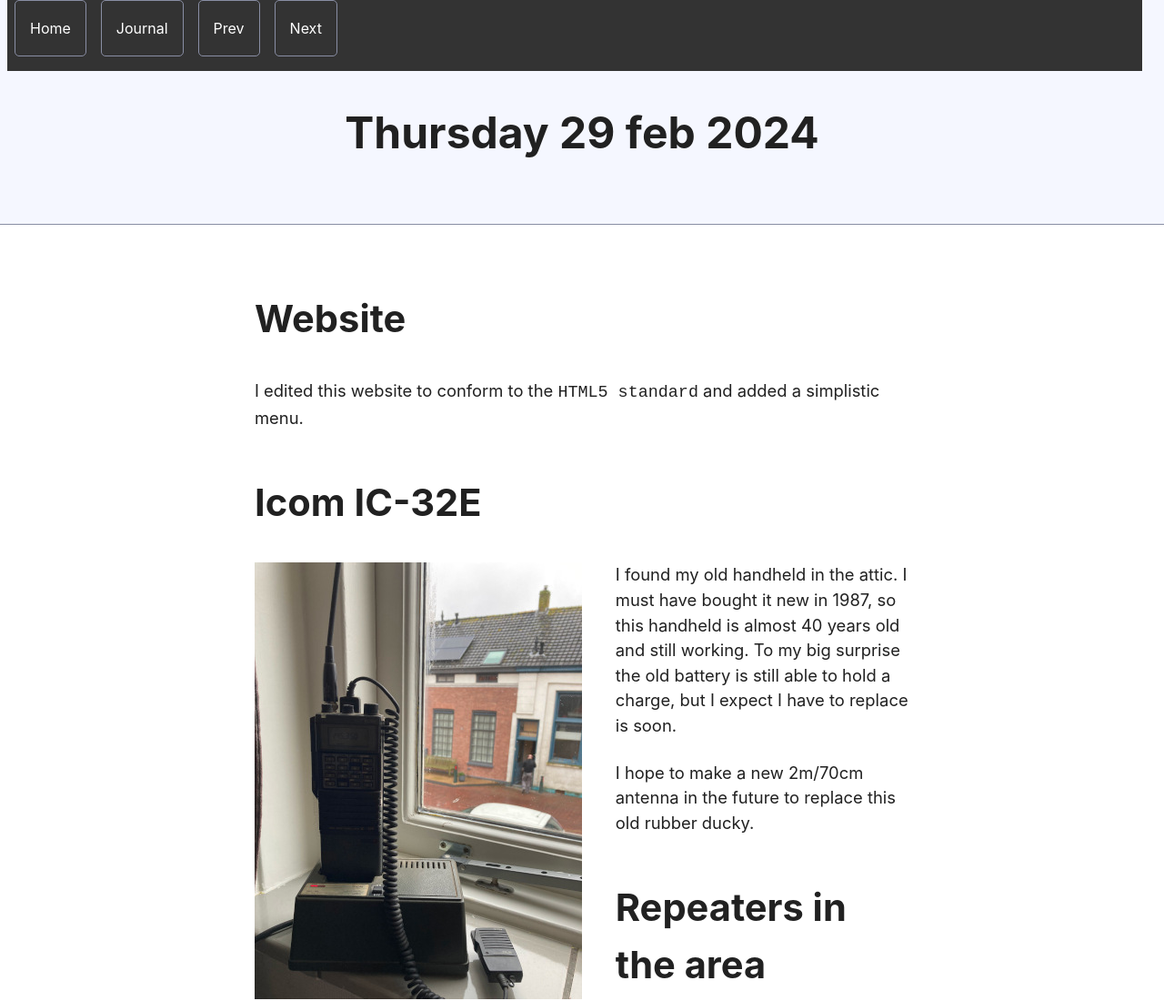
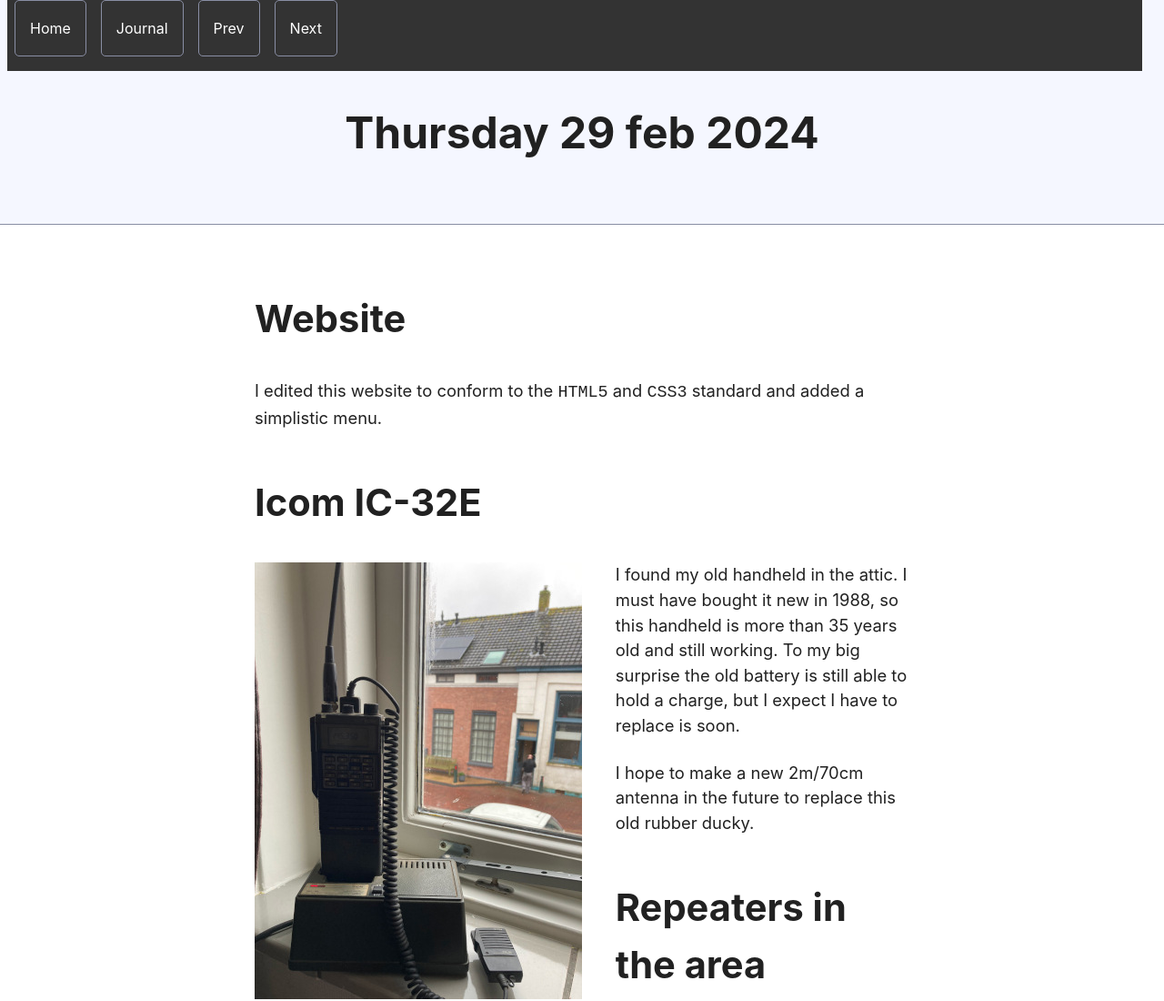
Before and after one commit to PE1MLP/pe1mlp.github.io, a plain HTML site: page docs/journal/20240229.html in a window 1280 px wide. Shown: the top 1100 px of the page at 91% size. Drawn offline with Linux system fonts and the light colour scheme.

Commit message:
Update 20240229.html

```diff
--- a/docs/journal/20240229.html
+++ b/docs/journal/20240229.html
@@ -1,5 +1,5 @@
 <!DOCTYPE html>
-<html>
+<html lang="en">
 
 <head>
     <meta charset="utf-8">
@@ -24,12 +24,12 @@
     </header>
     <main>
         <h2>Website</h2>
-        <p>I edited this website to conform to the <code>HTML5 standard</code> and added a simplistic menu.</p>
+        <p>I edited this website to conform to the <code>HTML5</code> and <code>CSS3</code> standard and added a simplistic menu.</p>
         <h2>Icom IC-32E</h2>
         <p>
             <img src="../image/icom-ic32e.jpg" alt="Icom ic-32e" style="float:left; padding-right: 2em;">
             I found my old handheld in the attic.
-            I must have bought it new in 1987, so this handheld is almost 40 years old and still working.
+            I must have bought it new in 1988, so this handheld is more than 35 years old and still working.
             To my big surprise the old battery is still able to hold a charge, but I expect I have to replace is soon.
         </p>
         <p>I hope to make a new 2m/70cm antenna in the future to replace this old rubber ducky.</p>
```
